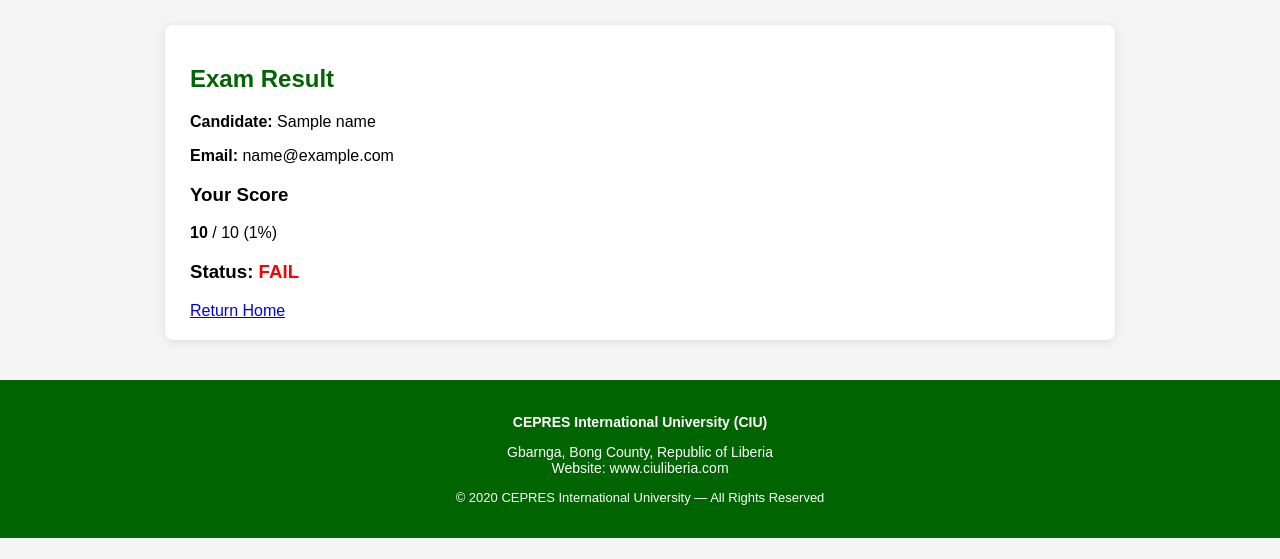
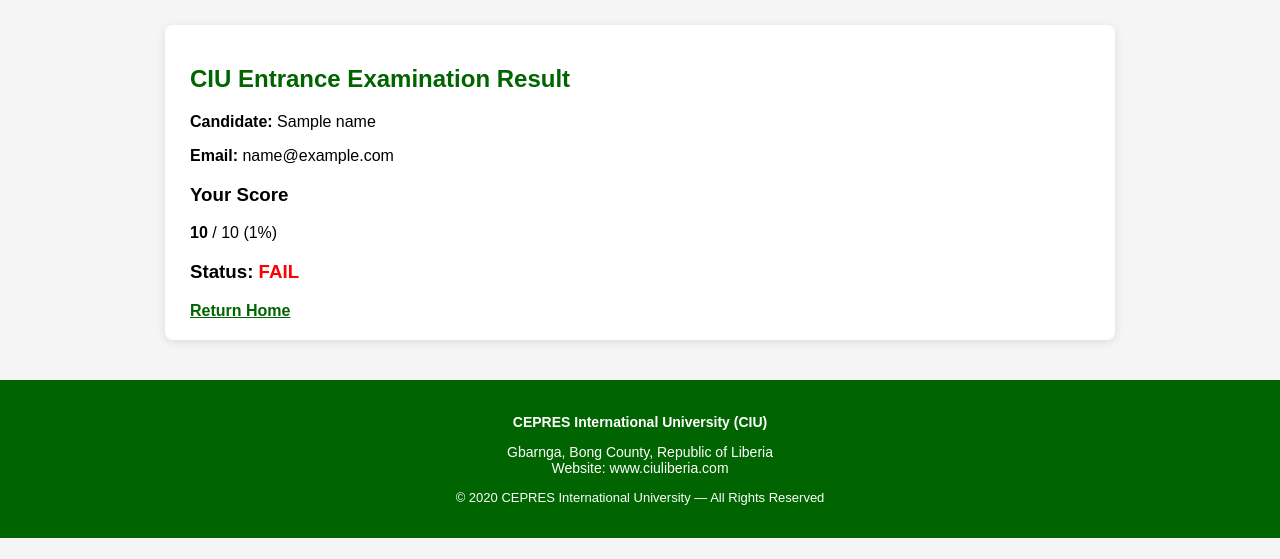
Before and after one commit to moganajr/exam_system, a Django app: template exam/templates/result.html in a window 1280 px wide. Shown: the part 101-660 px from the top of the page. Run offline with Django 5.2, Linux system fonts and the light colour scheme; the template is opened without the code that fills it: most values are stand-ins (such as "Sample title", 1, 10 or a date in 2020).

Commit message:
Fixed result.html template block issue

```diff
--- a/exam/templates/result.html
+++ b/exam/templates/result.html
@@ -1,7 +1,7 @@
 {% extends "base.html" %}
 {% block content %}
 
-<h2>Exam Result</h2>
+<h2>CIU Entrance Examination Result</h2>
 
 <p><b>Candidate:</b> {{ name }}</p>
 <p><b>Email:</b> {{ email }}</p>
@@ -17,6 +17,6 @@
 {% endif %}
 </h3>
 
-<a href="/">Return Home</a>
+<a href="/" style="color:#006400; font-weight:bold;">Return Home</a>
 
 {% endblock %}
```
